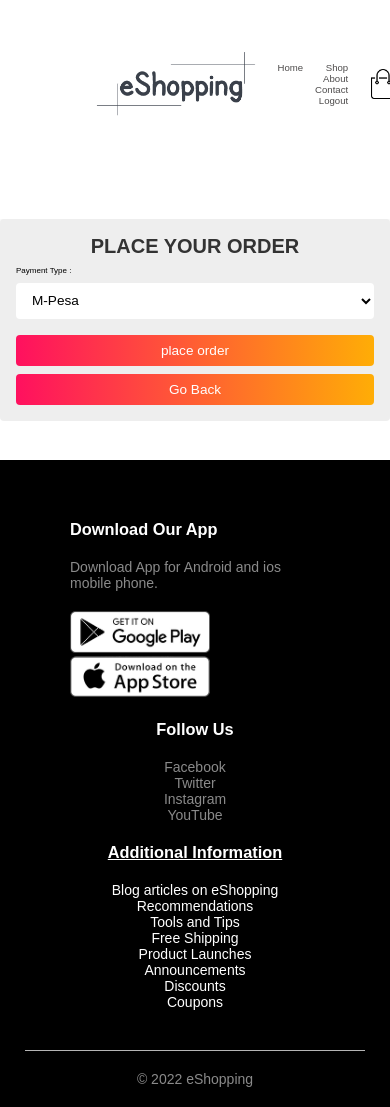
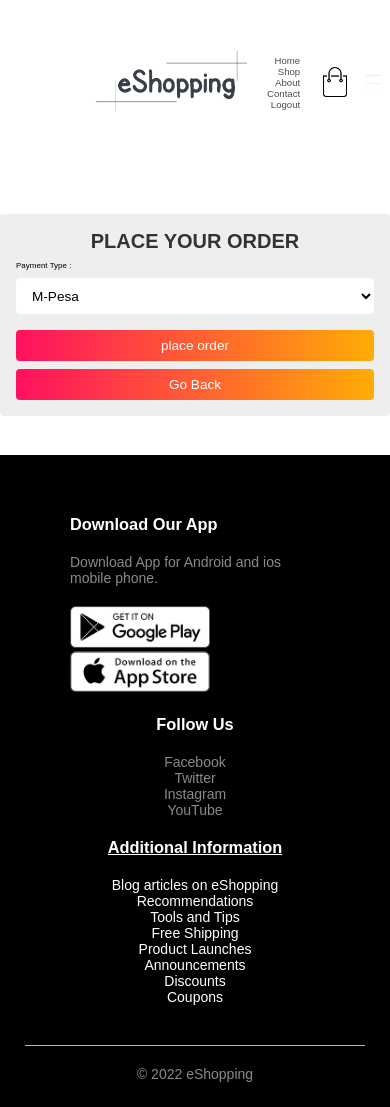
Before and after one commit to mikemwai/eShopping, a PHP site: page /Account/checkout.php in a window 390 px wide. After the commit the page ends 1082 px from the top, so only its background shows below. Run offline with PHP 8.4, Linux system fonts and the light colour scheme; a user stored in the database is signed in; data comes from the database, SQL or seed files in the repository.

Commit message:
On branch master  Your branch is up to date with 'origin/master'.  Changes to be committed: 	modified:   Account/Admin.css 	modified:   Account/Cart.php

```diff
--- a/Account/Admin.css
+++ b/Account/Admin.css
@@ -351,6 +351,13 @@ a
     text-align: center;
 }
 
+.menu-icon
+{
+    width: 28px;
+    margin-left: 20px;
+    display: none;
+}
+
 /*---------footer--------*/
 .small-container {
   max-width: 1080px;
@@ -427,13 +434,62 @@ ul {
   text-align: center;
 }
 
+@media(max-width:700px)
+{
+    .col-2
+    {
+        font-size: 10px;
+    }
 
+    .testimonies1
+    {
+        margin-bottom: 5%;
+    }
 
+    .col-3
+    {
+        margin-bottom: 5%;
+    }
 
+    .nav-links ul li
+    {
+       display:block;
+       margin-bottom:10px;
+       margin-top: 5px;
+    }
 
+    .nav-links
+    {
+        position:absolute;
+        background:#f44336;
+        height:100vh;
+        width:200px;
+        top:0;
+        right:-200px;
+        text-align:center;
+        z-index:2;
+        transition: 1s;
+    }
 
+    .icon
+    {
+        background: #f44336;;
+    }
 
+    .btn2
+    {
+        background:#f44336;;
+    }
 
+    .menu-icon
+    {
+        display:block;
+        color:#fff;
+        margin:10px;
+        font-size:15px;
+        cursor:pointer;
+    }
+}
 
 @media (max-width:991px){
 
```
Also changed, not shown: Account/Cart.php (+23 -5 lines).
